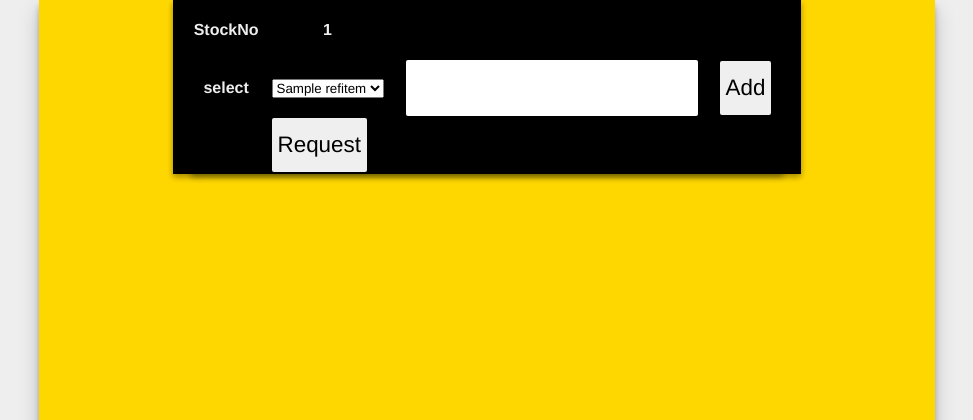
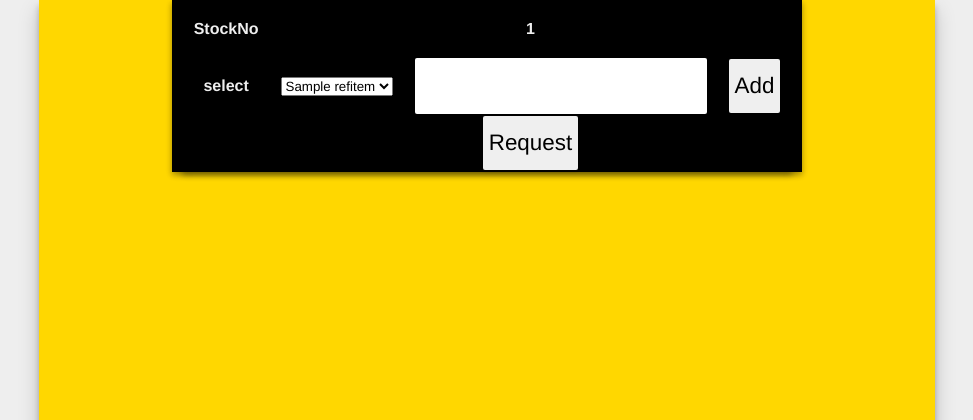
Before and after one commit to ballpor98/database, a PHP site: page /item.php in a window 1280 px wide. Shown: the top 420 px of the page, without its empty margins (153-1126 px from the left). Run offline with PHP 8.4, Linux system fonts and the light colour scheme; the visitor is signed in with stand-in values (Sample User, id 1); tables that the repository leaves empty hold one stand-in row (values such as "Sample post").

Commit message:
จัดหน้าใหม่

```diff
--- a/item.php
+++ b/item.php
@@ -34,10 +34,8 @@ $stockno=$_SESSION['stock'];
             </td>
             <table width="300" border="0">
               <tr>
-                <th scope="col">StockNo</th>
-                <th scope="col"><?php echo $stockno;?></th>
-                <th scope="col"></th>
-                <th scope="col"></th>
+                <td>StockNo</td>
+                <td colspan="3" style="background-color:black;text-align:center;"><?php echo $stockno;?></td>
               </tr>
               <form action="itemengine.php" method="post" name="itemform" target="_self" id="itemform">
                 <tr>
@@ -87,7 +85,7 @@ $stockno=$_SESSION['stock'];
                 <?php } ?>
                 <tr><form action="menu.php" method="post" name="itemformout" target="_self" id="itemformout">
                   <th></th>
-                  <td colspan="4" style="background-color:black"><input type="submit" value="Request" name="gg" id="gg" ></td>
+                  <td colspan="4" style="background-color:black;text-align:center;"><input type="submit" value="Request" name="gg" id="gg" ></td>
                   </form>
                 </tr>
 
```
